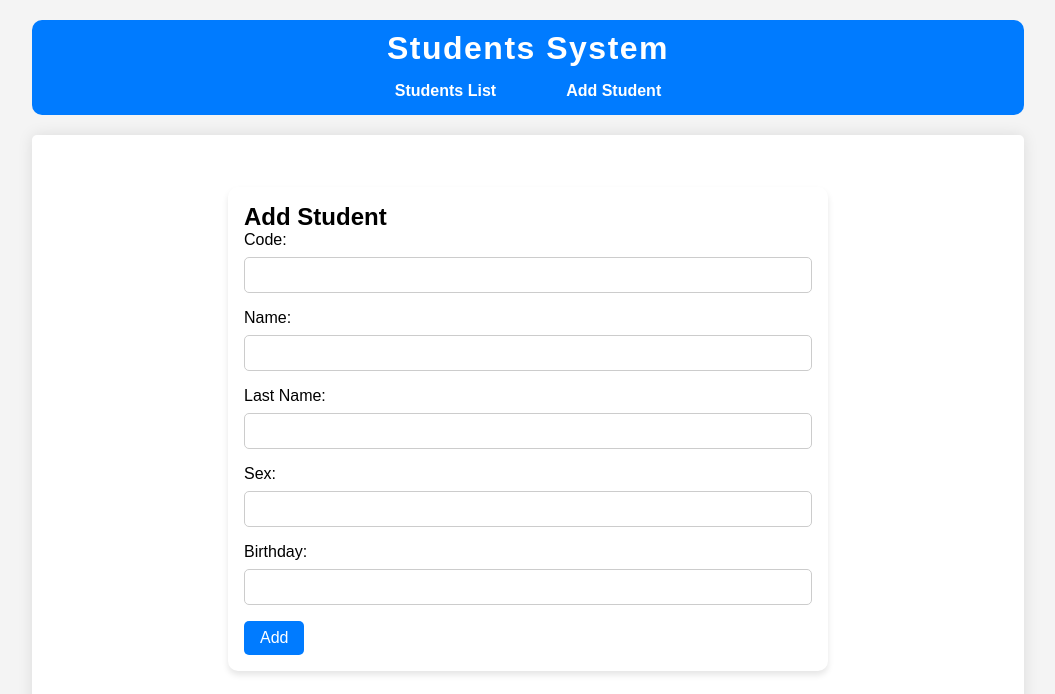
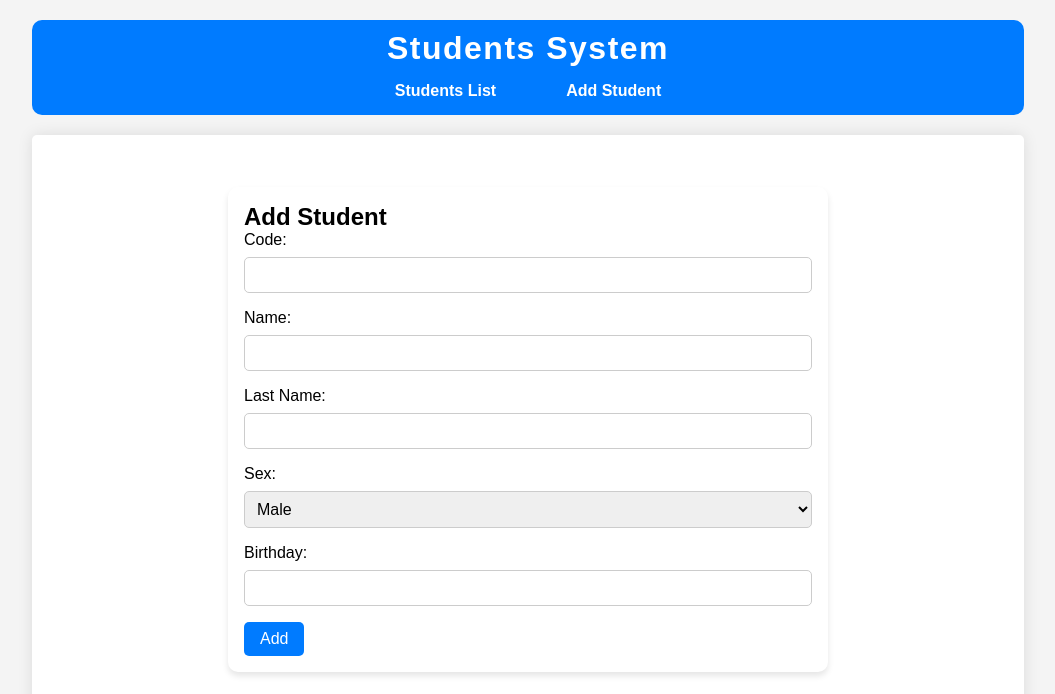
Before and after one commit to jrodriguezdiazz/campus-tech-flex-register, a React (Create React App) app in the folder client/: page /add in a window 1280 px wide. Shown: the top 694 px of the page, without its empty margins (112-1167 px from the left). Built offline with nearby package versions, Linux system fonts and the light colour scheme.

Commit message:
refactor: use dropdown for sex input

```diff
--- a/client/src/components/StudentForm.css
+++ b/client/src/components/StudentForm.css
@@ -51,3 +51,11 @@ button:disabled {
   margin-bottom: 1rem;
   padding: 0.75rem 1.25rem;
 }
+
+.dropdown {
+  border: 1px solid #cccccc;
+  border-radius: 5px;
+  font-size: 1rem;
+  padding: 0.5rem;
+  width: 100%;
+}
--- a/client/src/components/StudentForm.js
+++ b/client/src/components/StudentForm.js
@@ -3,6 +3,7 @@ import React, { useEffect, useState } from 'react';
 import { useNavigate, useParams } from 'react-router-dom';
 import usePostStudent from '../hooks/usePostStudent';
 import useUpdateStudent from '../hooks/useUpdateStudent';
+import { SEX_OPTIONS } from '../utils/constants';
 import validationSchema from '../validations/student';
 import Loading from './Loading';
 import './StudentForm.css';
@@ -94,7 +95,13 @@ function StudentForm() {
           </div>
           <div className="input-group">
             <label>Sex:</label>
-            <Field type="text" name="sex" />
+            <Field as="select" name="sex" className="dropdown">
+              {SEX_OPTIONS.map((option) => (
+                <option key={option} value={option}>
+                  {option}
+                </option>
+              ))}
+            </Field>
             <ErrorMessage name="sex" component="div" className="error" />
           </div>
           <div className="input-group">
--- /dev/null
+++ b/client/src/utils/constants.js
@@ -0,0 +1 @@
+export const SEX_OPTIONS = ['Male', 'Female', 'Other'];
```
